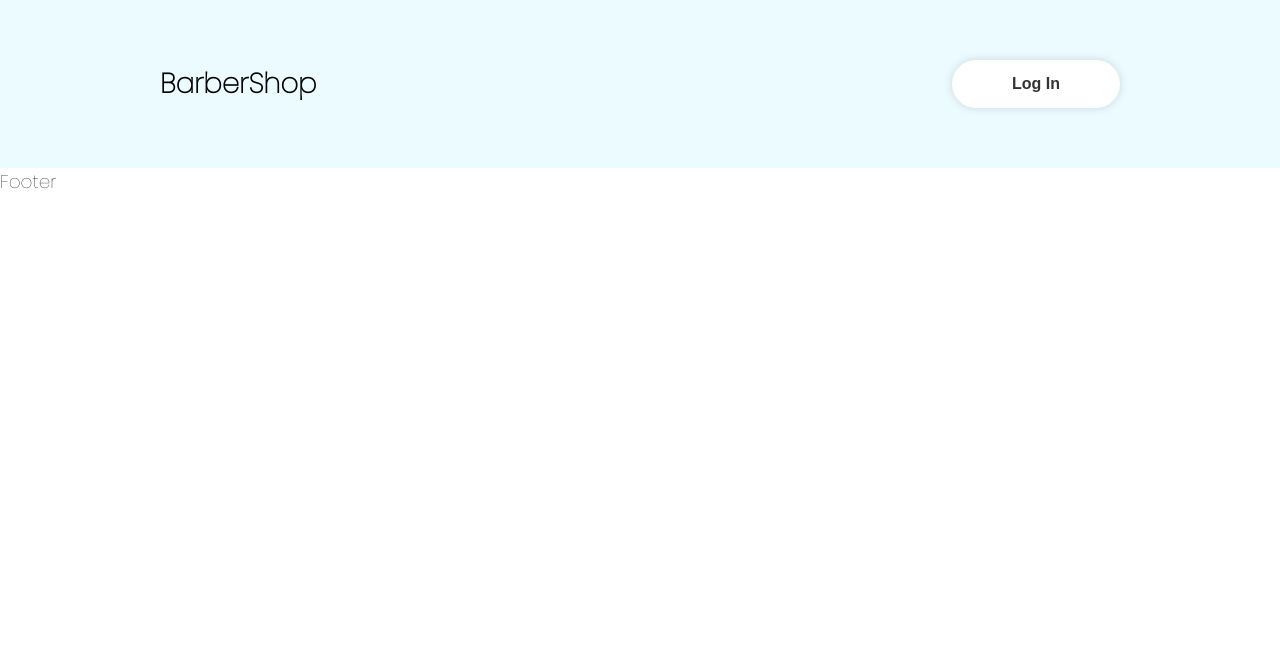
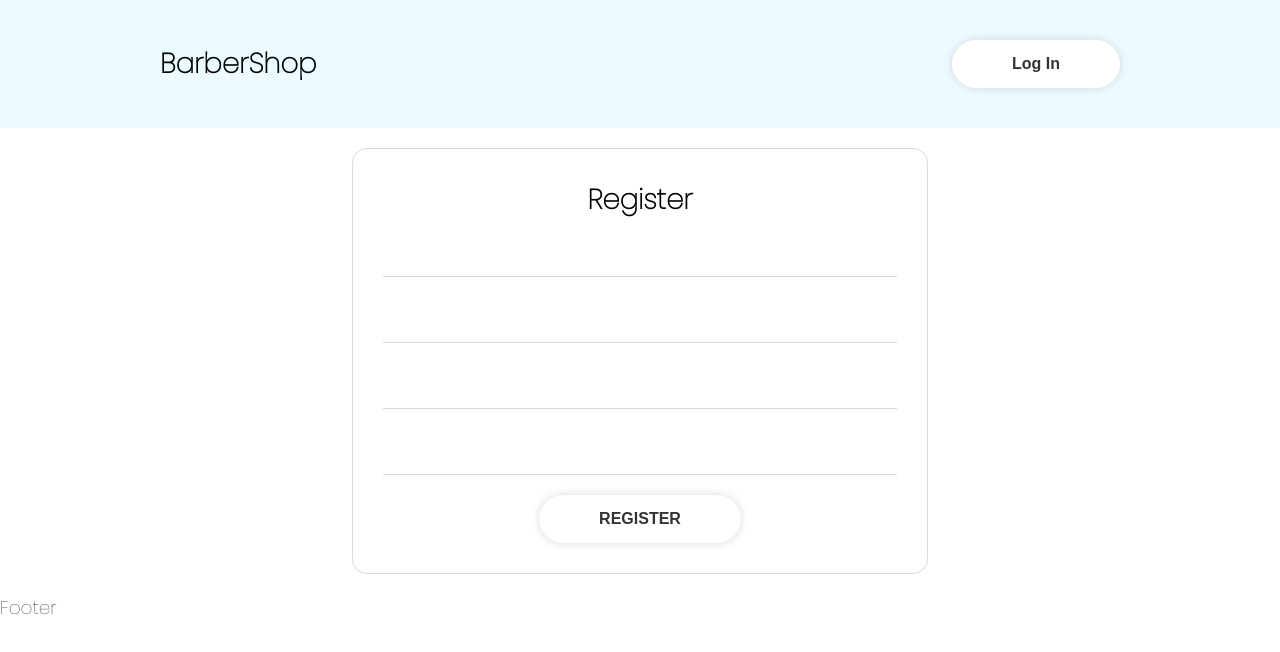
Before and after one commit to temoabb/barber-shop, a React (Create React App) app: page /register in a window 1280 px wide. Shown: the top 652 px of the page. Built offline with nearby package versions, Linux system fonts and the light colour scheme.

Commit message:
Implement Register page blueprint | install react-hook-form

```diff
--- a/package.json
+++ b/package.json
@@ -10,6 +10,7 @@
     "json-server": "^0.17.0",
     "react": "^18.1.0",
     "react-dom": "^18.1.0",
+    "react-hook-form": "^7.31.3",
     "react-router-dom": "^6.3.0",
     "react-scripts": "5.0.1",
     "styled-components": "^5.3.5",
--- /dev/null
+++ b/src/components/styles/Form.styled.js
@@ -0,0 +1,24 @@
+import styled from "styled-components";
+
+export const StyledForm = styled.form`
+  padding: 30px;
+  border-radius: 15px;
+  width: 60%;
+  margin: 20px auto;
+  border: 1px solid rgba(0, 0, 0, 0.15);
+  text-align: center;
+`;
+
+export const StyledFormControl = styled.div`
+  display: flex;
+  flex-direction: column;
+  justify-content: center;
+  margin: 10px 0;
+  padding: 10px 0;
+`;
+export const StyledInput = styled.input`
+  border: none;
+  outline: none;
+  border-bottom: 1px solid rgba(0, 0, 0, 0.15);
+  padding: 10px;
+`;
--- a/src/components/styles/Global.js
+++ b/src/components/styles/Global.js
@@ -3,6 +3,7 @@ import { createGlobalStyle } from "styled-components";
 const GlobalStyles = createGlobalStyle`
   * {
     box-sizing: border-box;
+    margin: 0;
   }
 
   body {
--- /dev/null
+++ b/src/pages/Register.page.js
@@ -0,0 +1,47 @@
+import { useForm } from "react-hook-form";
+import { StyledButton } from "../components/styles/Button.styled";
+
+import {
+  StyledForm,
+  StyledInput,
+  StyledFormControl,
+} from "../components/styles/Form.styled";
+
+const Register = () => {
+  const {
+    register,
+    handleSubmit,
+    watch,
+    formState: { errors },
+  } = useForm();
+
+  const submitHandler = (e) => {
+    e.preventDefault();
+    console.log("Submit");
+  };
+
+  return (
+    <>
+      <StyledForm onSubmit={handleSubmit(submitHandler)}>
+        <h2>Register</h2>
+
+        <StyledFormControl>
+          <StyledInput />
+        </StyledFormControl>
+        <StyledFormControl>
+          <StyledInput />
+        </StyledFormControl>
+        <StyledFormControl>
+          <StyledInput />
+        </StyledFormControl>
+        <StyledFormControl>
+          <StyledInput />
+        </StyledFormControl>
+
+        <StyledButton type="submit">REGISTER</StyledButton>
+      </StyledForm>
+    </>
+  );
+};
+
+export default Register;
--- a/src/router.js
+++ b/src/router.js
@@ -4,6 +4,7 @@ import HomePage from "./pages/Home.page";
 import BarbersList from "./pages/BarbersList.page";
 import BarberDetails from "./pages/BarberDetails.page";
 import MyBookings from "./pages/MyBookings.page";
+import Register from "./pages/Register.page";
 
 const routes = [
   {
@@ -26,6 +27,11 @@ const routes = [
     path: "/my-bookings",
     element: <MyBookings />,
   },
+  {
+    id: 5,
+    path: "/register",
+    element: <Register />,
+  },
 ];
 
 const AppRouter = () => {
```
Also changed, not shown: 1 other file (tests, documents, lock files or other folders).
